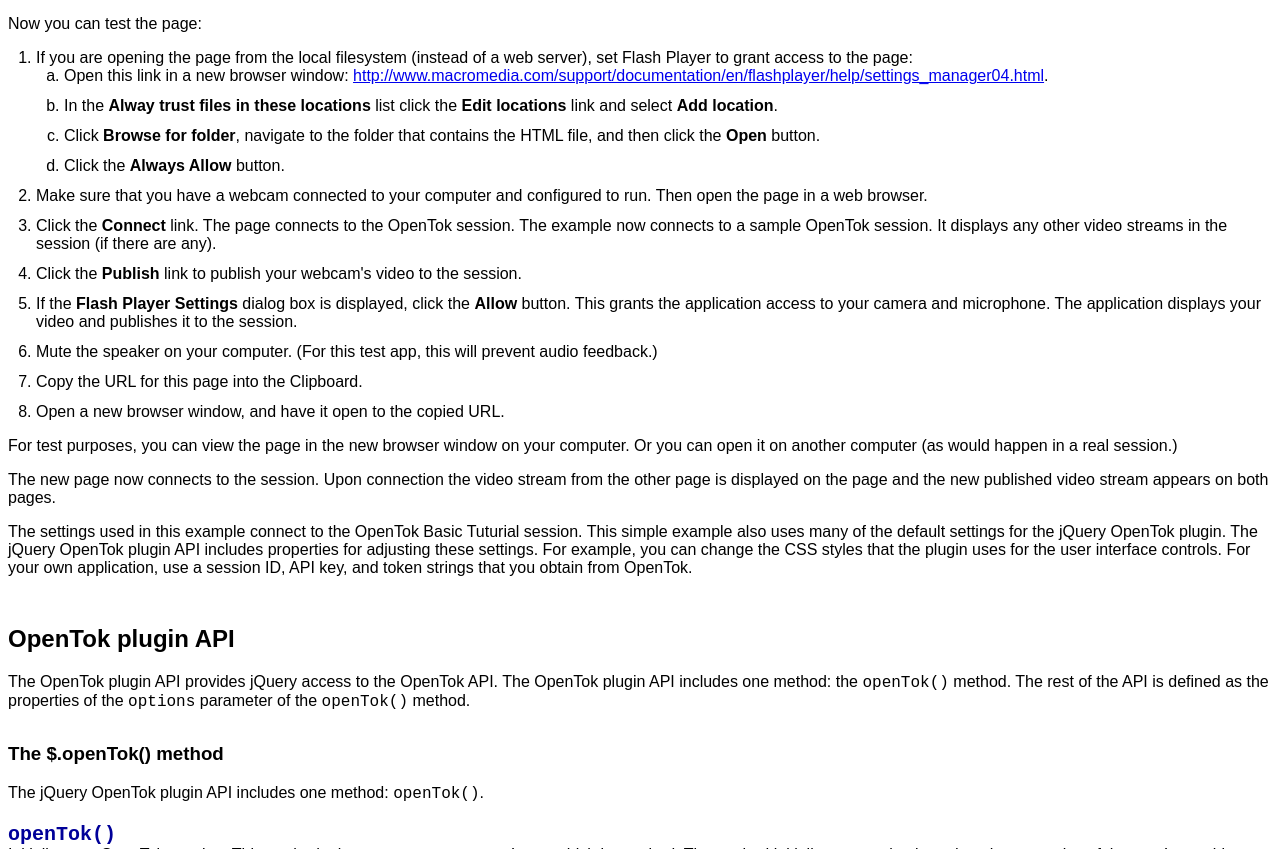
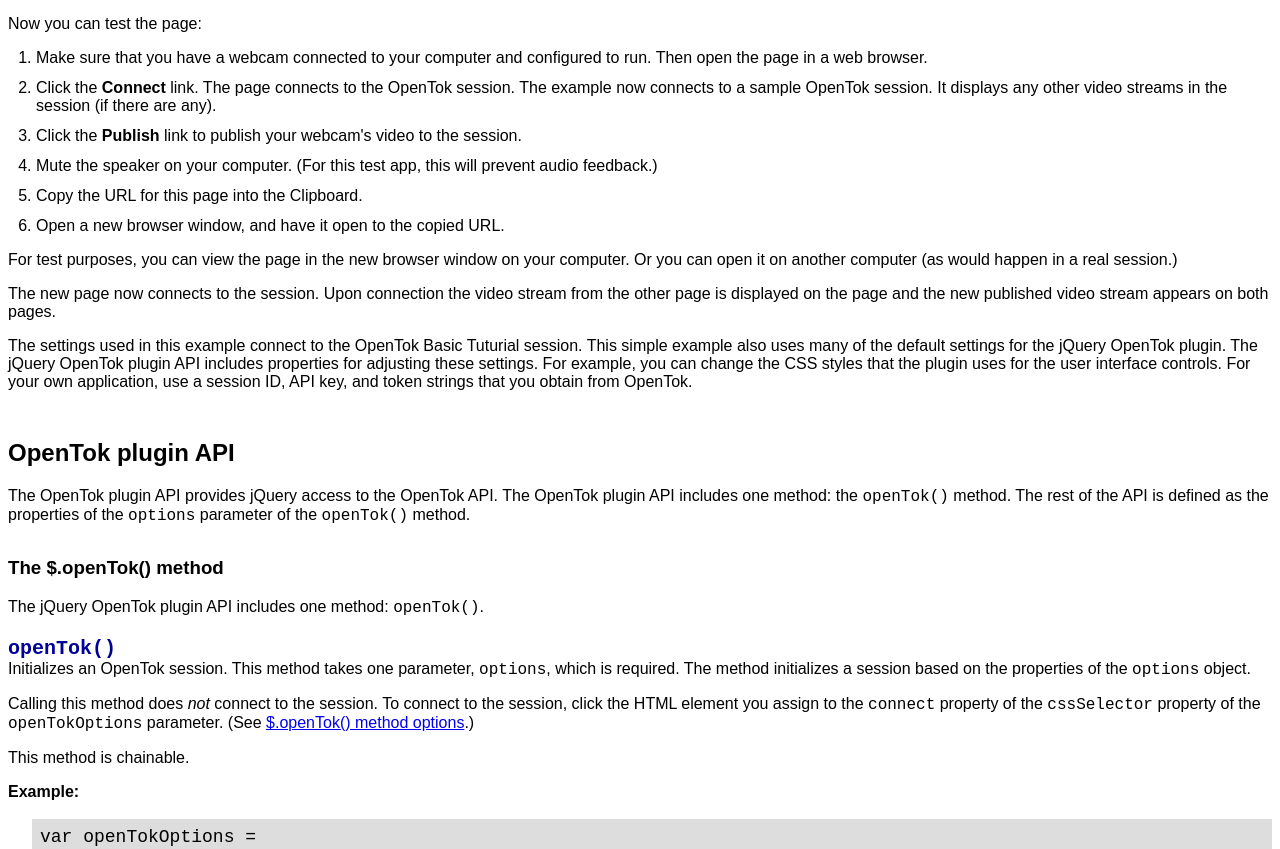
Before and after one commit to jmtorres/jquery-opentok, a plain HTML site: page docs/index.html in a window 1280 px wide. Shown: the part 1055-1904 px from the top of the page. Drawn offline with Linux system fonts and the light colour scheme.

```diff
--- a/docs/index.html
+++ b/docs/index.html
@@ -33,7 +33,7 @@
 		        <h2>Overview</h2>
 		        The jQuery OpenTok plugin allows you to easily add OpenTok video sessions to your web page.
 		        For information on OpenTok and the OpenTok JavaScript library, see the
-                <a href="http://www.opentok.com">OpenTok</a> website.
+                <a href="https://tokbox.com">OpenTok</a> website.
 
 		        <h2>A simple example</h2>
 
@@ -89,25 +89,6 @@
 
                 <ol>
 
-                    <li>If you are opening the page from the local filesystem (instead of a web server),
-                    set Flash Player to grant access to the page:
-
-                    <ol style="list-style:lower-alpha">
-
-                    <li>Open this link in a new browser window:
-                    <a href="http://www.macromedia.com/support/documentation/en/flashplayer/help/settings_manager04.html" target="fpSettingsManager">http://www.macromedia.com/support/documentation/en/flashplayer/help/settings_manager04.html</a>.</li>
-
-                    <li>In the <strong>Alway trust files in these locations</strong> list click the <strong>Edit
-                    locations</strong> link and select <strong>Add location</strong>.</li>
-
-                    <li>Click <strong>Browse for folder</strong>, navigate to the folder that contains the
-                    HTML file, and then click the <strong>Open</strong> button.</li>
-
-                    <li>Click the <strong>Always Allow</strong> button.</li>
-
-                    </ol>
-    		</li>
-
             <li>Make sure that you have a webcam connected to your computer and configured to run.
             Then open the page in a web browser.</li>
 
@@ -116,11 +97,6 @@
             It displays any other video streams in the session (if there are any).</li>
 
             <li>Click the <strong>Publish</strong> link to publish your webcam's video to the session.</li>
-
-            <li>If the <strong>Flash Player Settings</strong> dialog box is displayed, click
-            the <strong>Allow</strong> button. This grants the application access to your camera
-            and microphone. The application displays your video and publishes it to the session.
-            </li>
 
             <li>Mute the speaker on your computer. (For this test app, this will prevent audio feedback.)</li>
 
```
Also changed, not shown: examples/basic.html (+1 -1 lines), examples/layout.html (+1 -1 lines), jquery.opentok.js.
